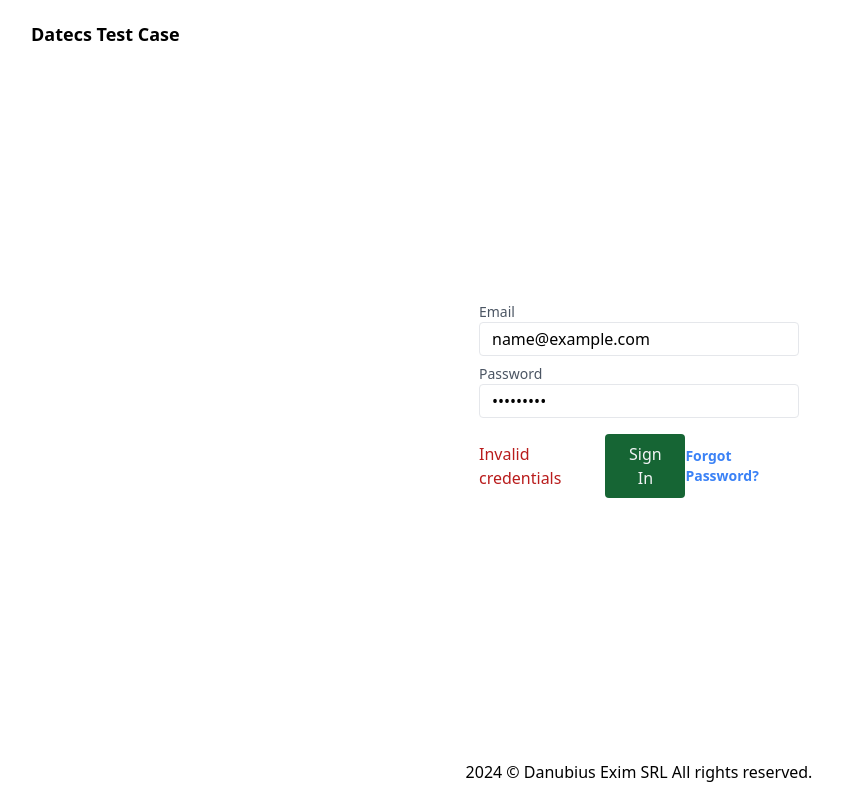
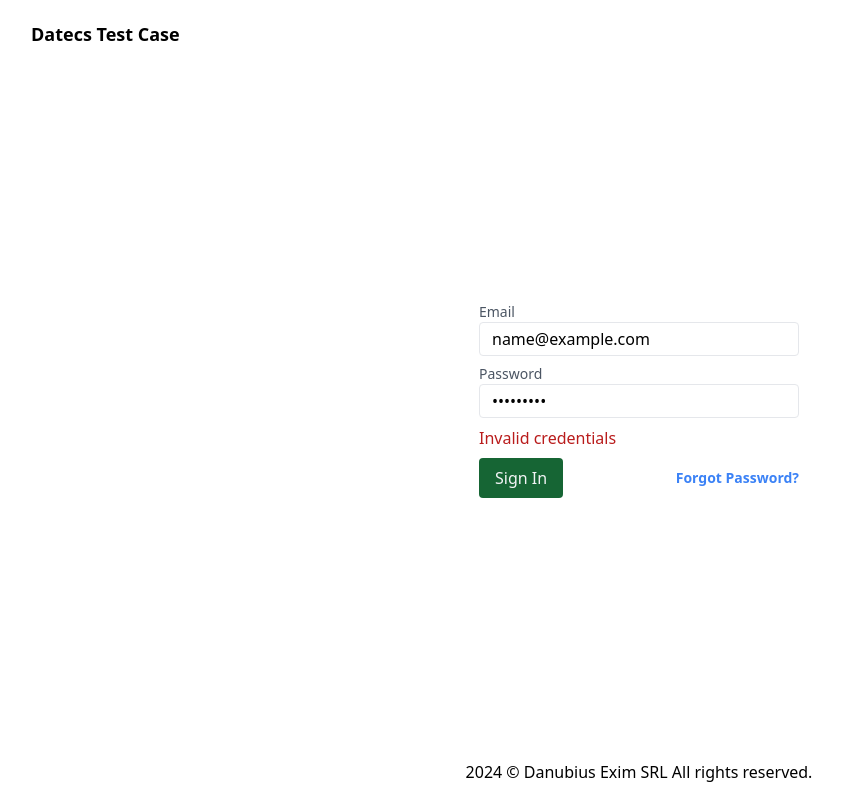
Before and after one commit to radugheorghies/dtc-frontend, a Next.js app: page / in a window 1280 px wide. Both pictures are taken after typing "name@example.com", "Sample123" into the empty fields and a click on the button "Sign In". Shown: the whole page, without its empty margins (1-843 px from the left). Built offline with nearby package versions, Linux system fonts and the light colour scheme; no server answers.

Commit message:
changing the fe

```diff
--- a/pages/index.js
+++ b/pages/index.js
@@ -34,12 +34,12 @@ function SignInPage() {
               onChange={(event) => setPassword(event.target.value)}
             />
           </Field>
-          <div className="flex items-center justify-between">
-            {signInError && (
-              <p className="text-red-700">
+          {signInError && (
+          <p className="text-red-700">
                 Invalid credentials
               </p>
-            )}
+          )}
+          <div className="flex items-center justify-between">
             {signInLoading ? (
               <p>Loading...</p>
             ) : (
```
